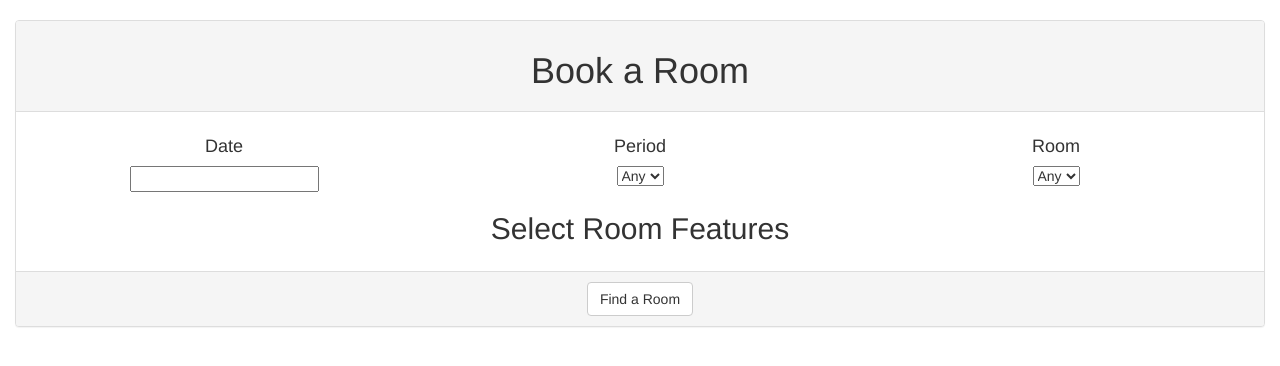
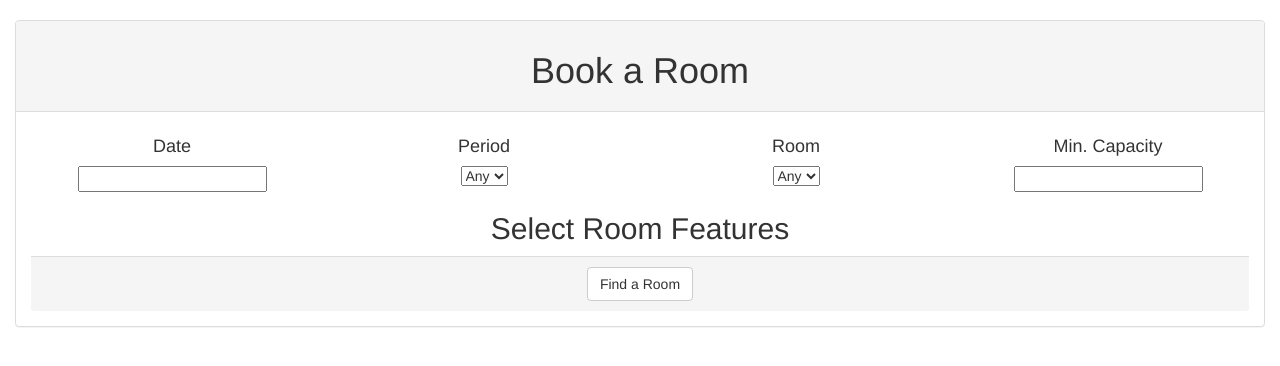
Before and after one commit to lawrencepeters/roomBooking, a Django app: page / in a window 1280 px wide. Shown: the part 52-418 px from the top of the page. Run offline with Django 3.2, Linux system fonts and the light colour scheme; the visitor is signed in with stand-in values (Sample User, id 1); data that the repository does not hold is empty; some libraries are stand-ins or nearby versions.

Commit message:
Add room capacity search

```diff
--- a/booking/templates/find.html
+++ b/booking/templates/find.html
@@ -11,6 +11,7 @@
             <tr>
                 <th>Room</th>
                 <th>Period</th>
+                <th>Capacity</th>
                 <th>Facilities</th>
                 <th>Facilities Match</th>
                 <th>Book<th>
@@ -20,6 +21,7 @@
                 <tr>
                     <td>{{ findRoom.room.roomName }}</td>
                     <td>{{ findRoom.period.periodName }}</td>
+                    <td>{{ findRoom.room.roomCapacity }}</td>
                     <td>
                         <!--Iterates through the facilities in the current room in the findRooms array-->
                         {% for facility in findRoom.facilities %}
--- a/booking/templates/index.html
+++ b/booking/templates/index.html
@@ -9,16 +9,17 @@
     <form method="POST" action="find">{% csrf_token %}
 
         <div class="row">
-            <div class="col-xs-4"><h4 class="text-center">Date</h4></div>
-            <div class="col-xs-4"><h4 class="text-center">Period</h4></div>
-            <div class="col-xs-4"><h4 class="text-center">Room</h4></div>
+            <div class="col-xs-3"><h4 class="text-center">Date</h4></div>
+            <div class="col-xs-3"><h4 class="text-center">Period</h4></div>
+            <div class="col-xs-3"><h4 class="text-center">Room</h4></div>
+            <div class="col-xs-3"><h4 class="text-center">Min. Capacity</h4></div>
         </div>
 
         <div class="row">
-            <div class="col-xs-4 text-center" >
+            <div class="col-xs-3 text-center" >
                 <input type="text" name="bookingdate"/>
             </div>
-            <div class="col-xs-4 text-center">
+            <div class="col-xs-3 text-center">
                 <select name="periods">
                     <option value="any">Any</option>
                     <!--Iterates through the periods in the periods array-->
@@ -27,7 +28,7 @@
                     {% endfor %}
                 </select>
             </div>
-            <div class="col-xs-4 text-center">
+            <div class="col-xs-3 text-center">
                 <select name="roomName">
                     <option value="any">Any</option>
                     <!--Iterates through the rooms in the rooms array-->
@@ -36,6 +37,9 @@
                     {% endfor %}
                 </select>
             </div>
+            <div class="col-xs-3 text-center">
+                <input type="number" name="minCapacity" min="1" step="1" data-bind="value:replyNumber" />
+            </div
         </div>
 
         <div class="row">
--- a/booking/views.py
+++ b/booking/views.py
@@ -60,6 +60,7 @@ def find(request):
     bookingDate = datetime.datetime.strptime(request.POST['bookingdate'], "%d/%m/%Y")   # Converts the user requested date from a sting to a date
     requestedRoom = request.POST['roomName']    # Gets room
     requestedPeriod = request.POST['periods']   # Gets period
+    requestedCapacity = int('0' if request.POST['minCapacity'] == '' else request.POST['minCapacity']) # Gets capacity
     requestedFacilities = request.POST.getlist('facilities[]')  # Gets list of facilities
 
     if requestedRoom == 'any':
@@ -76,28 +77,30 @@ def find(request):
 
     findRooms = []
     for room in filterRooms:
-        allPeriods = []
-        facilities = []
-        facCount = 0
-        roomFacilities = RoomFacility.objects.filter(room = room)   # Filters facilities by user request
-        for roomFacility in roomFacilities:
-            fac = Facility.objects.filter(facilityID = roomFacility.facility_id)[:1].get()  #
-            if str(roomFacility.facility_id) in requestedFacilities:                        # Increases the facility count by 1 for each user requested facility
-                facCount += 1                                                               #
-            facilities.append(fac)  # Appends the facility object to the facilities list
-        for period in filterPeriods:
-            isBooked = bookedRooms.filter(room = room).filter(period = period).count()  #isBooked equals 1 if period is free and 0 if booked
+        if room.roomCapacity >= requestedCapacity:
 
-            percentageMatch = 0                                                 #
-            if len(requestedFacilities) > 0:                                    # Calculate the percentage match of the user requested facilities
-                percentageMatch = int((facCount/len(requestedFacilities))*100)  #
+            allPeriods = []
+            facilities = []
+            facCount = 0
+            roomFacilities = RoomFacility.objects.filter(room = room)   # Filters facilities by user request
+            for roomFacility in roomFacilities:
+                fac = Facility.objects.filter(facilityID = roomFacility.facility_id)[:1].get()  #
+                if str(roomFacility.facility_id) in requestedFacilities:                        # Increases the facility count by 1 for each user requested facility
+                    facCount += 1                                                               #
+                facilities.append(fac)  # Appends the facility object to the facilities list
+            for period in filterPeriods:
+                isBooked = bookedRooms.filter(room = room).filter(period = period).count()  #isBooked equals 1 if period is free and 0 if booked
 
-            findRooms.append({  "room": room,
-                                "period": period,
-                                "isBooked": isBooked,
-                                "facilities": facilities,
-                                "percentageMatch": percentageMatch
-                                })
+                percentageMatch = 0                                                 #
+                if len(requestedFacilities) > 0:                                    # Calculate the percentage match of the user requested facilities
+                    percentageMatch = int((facCount/len(requestedFacilities))*100)  #
+
+                findRooms.append({  "room": room,
+                                    "period": period,
+                                    "isBooked": isBooked,
+                                    "facilities": facilities,
+                                    "percentageMatch": percentageMatch
+                                    })
 
     sortedRooms = sorted(findRooms, key= lambda x:x['percentageMatch'], reverse=True)   # Sort rooms by percentageMatch
 
```
Also changed, not shown: templates/registration/login.html (+3 -4 lines).
